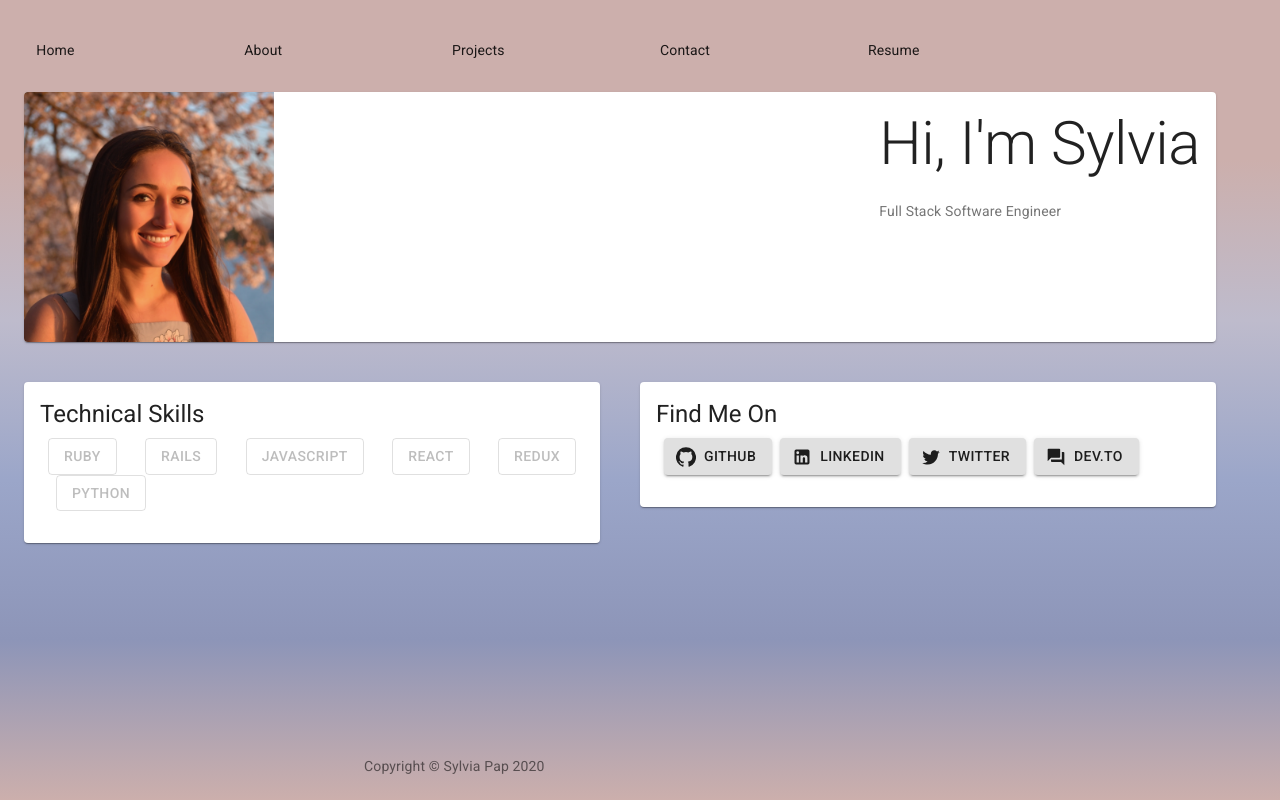
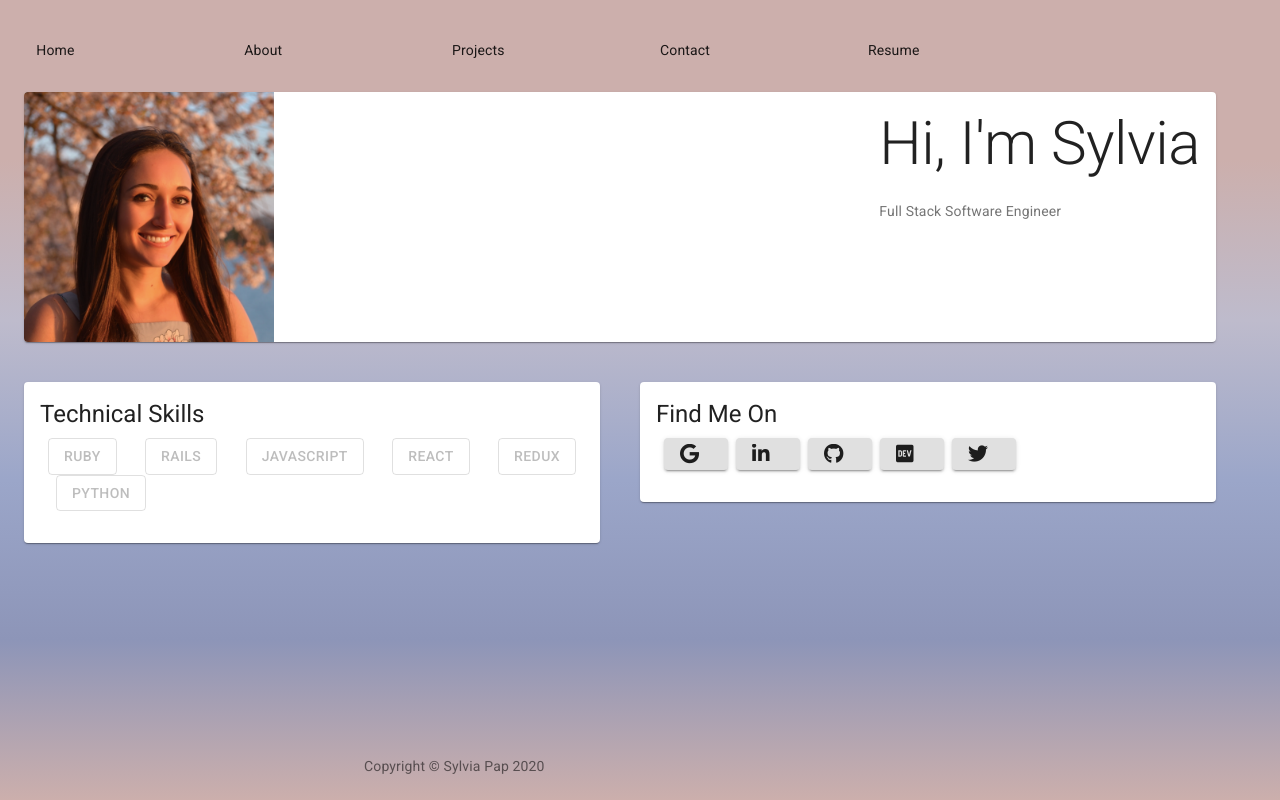
Before and after one commit to sylviapap/personal-site-react, a React (Create React App) app: page / in a window 1280 px wide. Built offline with nearby package versions, Linux system fonts and the light colour scheme.

Commit message:
fix contact spacing

```diff
--- a/src/pages/Contact.js
+++ b/src/pages/Contact.js
@@ -32,7 +32,7 @@ export default function Contact() {
 
   return (
     <div className={classes.root}>
-      <Grid container spacing={3} alignItems="center" alignContent="center" >
+      <Grid container spacing={3} alignItems="center" alignContent="center" justify="space-evenly" xs={12} >
         <Grid item xs={12}>
           <Paper className={classes.paper}>
             <Typography variant="h2" component="h2" gutterBottom>
@@ -42,7 +42,7 @@ export default function Contact() {
         </Grid>
         {items.map(item => <Grid item>
           <Paper className={classes.paper}>
-            <Link className={classes.paper} href={item.href} color="inherit">
+            <Link className={classes.paper} href={item.href} underline="none">
               <Avatar><Icon className={item.icon} /></Avatar>
             <Typography variant="body1" className={classes.text} gutterBottom>
             {item.text}
--- a/src/pages/Home.js
+++ b/src/pages/Home.js
@@ -1,4 +1,4 @@
-import {data} from '../services/data'
+import {data, contactItems} from '../services/data'
 
 import React from 'react';
 import { makeStyles } from '@material-ui/core/styles';
@@ -13,6 +13,7 @@ import LinkedInIcon from '@material-ui/icons/LinkedIn';
 import GitHubIcon from '@material-ui/icons/GitHub';
 import ForumIcon from '@material-ui/icons/Forum';
 import TwitterIcon from '@material-ui/icons/Twitter';
+import Icon from '@material-ui/core/Icon';
 
 const useStyles = makeStyles({
   root: {
@@ -83,38 +84,13 @@ export default function Home() {
               Find Me On
             </Typography>
             <CardActions className={classes.paper}>
-              <Button
+              {contactItems.map(item => <Button
                 variant="contained"
                 className={classes.button}
-                startIcon={<GitHubIcon />}
-                href={data.github}
-              >
-                GitHub
-              </Button>
-              <Button
-                variant="contained"
-                className={classes.button}
-                startIcon={<LinkedInIcon />}
-                href={data.linkedin}
-              >
-                Linkedin
-              </Button>
-              <Button
-                variant="contained"
-                className={classes.button}
-                startIcon={<TwitterIcon />}
-                href={data.twitter}
-              >
-                Twitter
-              </Button>
-              <Button
-                variant="contained"
-                className={classes.button}
-                startIcon={<ForumIcon />}
-                href={data.blog}
-              >
-                Dev.To
-              </Button>
+                startIcon={<Icon className={item.icon}/>}
+                href={item.href}
+              />)}
+
             </CardActions>
           </CardContent>
         </Card>
--- a/src/services/data.js
+++ b/src/services/data.js
@@ -76,8 +76,8 @@ export const data = {
 
 export const contactItems = [
   {
-    href:"mailto:sylviapap1@gmail.com",
-    icon: "fa fa-envelope",
+    href:`mailto:${data.email}`,
+    icon: "fa fa-google",
     text: data.email
   },
   {
```
